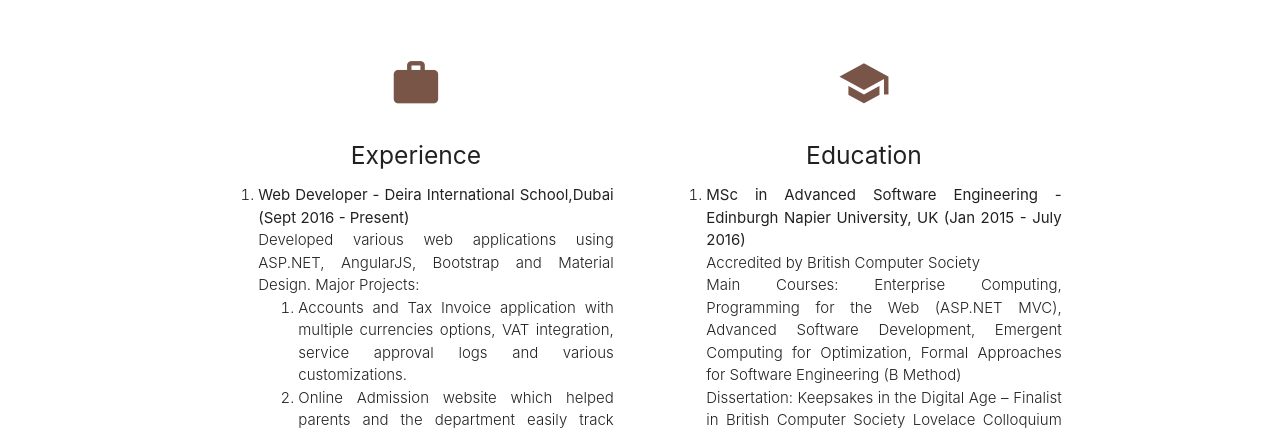
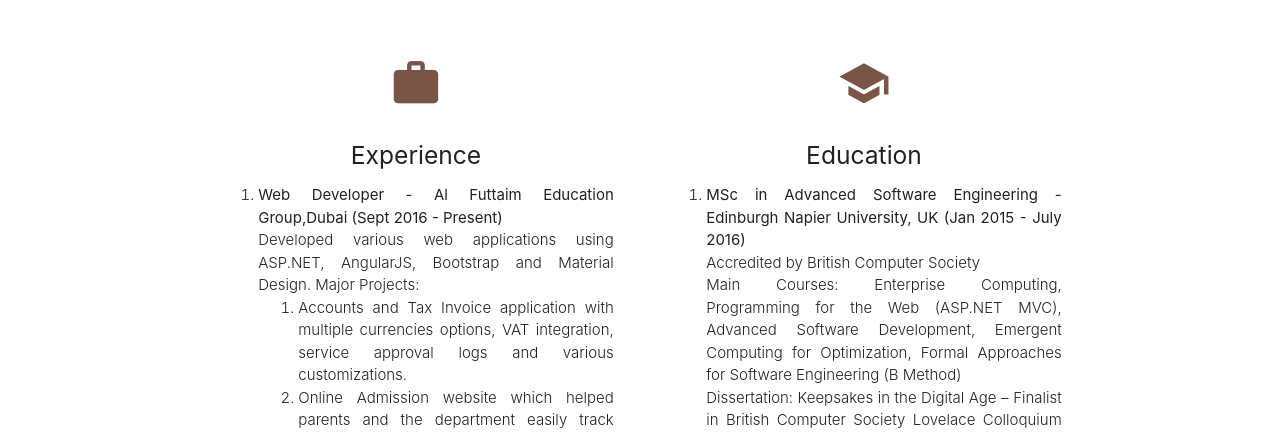
Before and after one commit to abeer023/abeer023.github.io, a plain HTML site: page index.html in a window 1280 px wide. Shown: the part 660-1094 px from the top of the page. Drawn offline with nearby package versions, Linux system fonts and the light colour scheme.

Commit message:
Update index.html

```diff
--- a/index.html
+++ b/index.html
@@ -89,7 +89,7 @@
             <p class="light" style="text-align: justify">
               <ol style="font-weight: 300; text-align: justify">
                 <li>
-                  <b>Web Developer - Deira International School,Dubai (Sept 2016 - Present)</b> <br>
+                  <b>Web Developer -  Al Futtaim Education Group,Dubai (Sept 2016 - Present)</b> <br>
                   Developed various web applications using ASP.NET, AngularJS, Bootstrap and Material Design.
                   Major Projects:
                   <ol>
```
